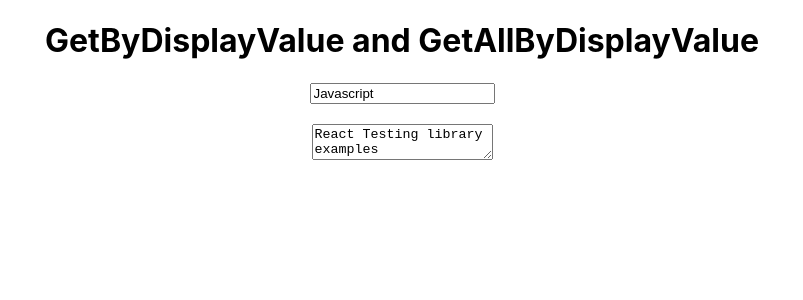
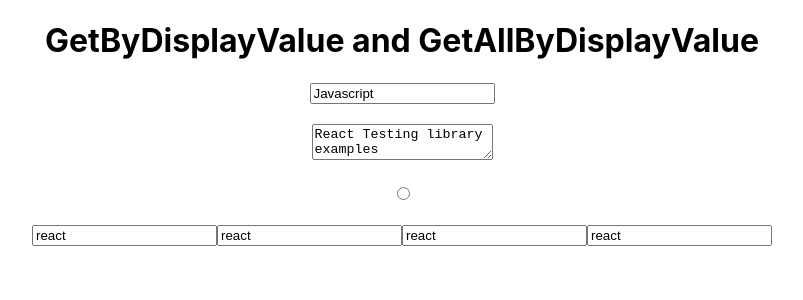
Before and after one commit to muazimmaqbool/React_Testing_Library, a React (Create React App) app: page / in a window 1280 px wide. Shown: the top 300 px of the page, without its empty margins (238-1041 px from the left). Built offline with nearby package versions, Linux system fonts and the light colour scheme.

Commit message:
getAllByDisplay Value

```diff
--- a/src/19_getByDisplayValue/GetByDisplayValue_GetAllByDisplayValue.jsx
+++ b/src/19_getByDisplayValue/GetByDisplayValue_GetAllByDisplayValue.jsx
@@ -15,6 +15,18 @@
         <br/>
         <br/>
         <textarea defaultValue={"React Testing library examples"}/>
+        <br/>
+        <br/>
+        <input type='radio' defaultValue={"Male"}/>
+        <br/>
+        <br/>
+
+        {/*testing single element on the basis of display value */}
+        <input type='text' defaultValue="react"/>
+        <input type='text' defaultValue="react"/>
+        <input type='text' defaultValue="react"/>
+        <input type='text' defaultValue="react"/>
+
     </div>
   )
 }
```
Also changed, not shown: 1 other file (tests, documents, lock files or other folders).
